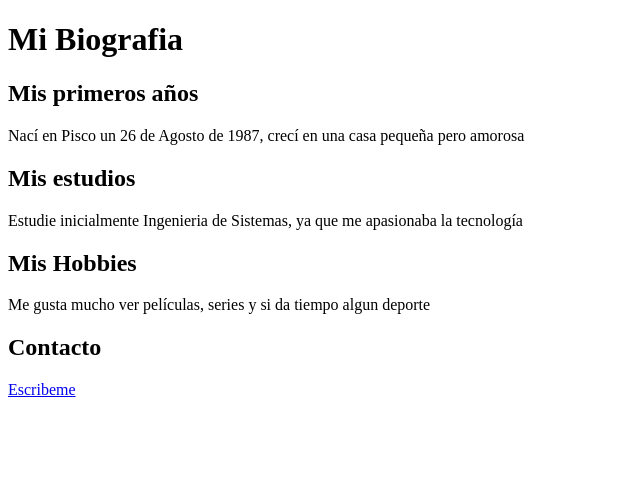
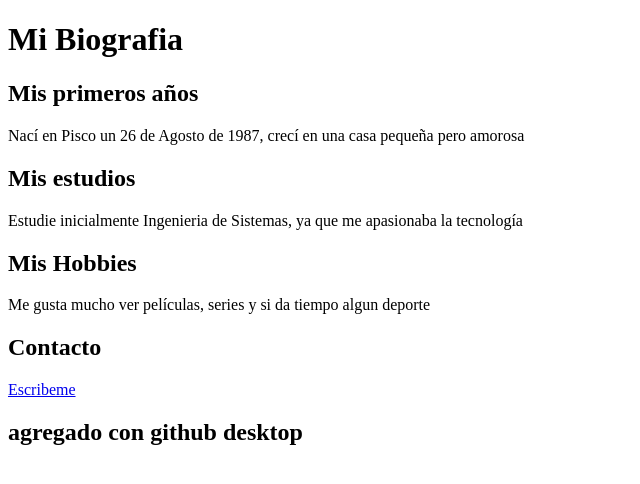
Before and after one commit to anibalsalas/yo, a plain HTML site: page index.html in a window 1280 px wide. Shown: the whole page, without its empty margins (0-640 px from the left). Drawn offline with Linux system fonts and the light colour scheme.

Commit message:
agregue y use github desktop

```diff
--- a/index.html
+++ b/index.html
@@ -27,6 +27,8 @@
                 <h2>Contacto</h2>
                 <a href="mailto:anibals2012@gmail.com">Escribeme</a>
             </section>
+            <h2>agregado con github desktop</h2>
         </footer>
+
     </body>
 </html>
```
